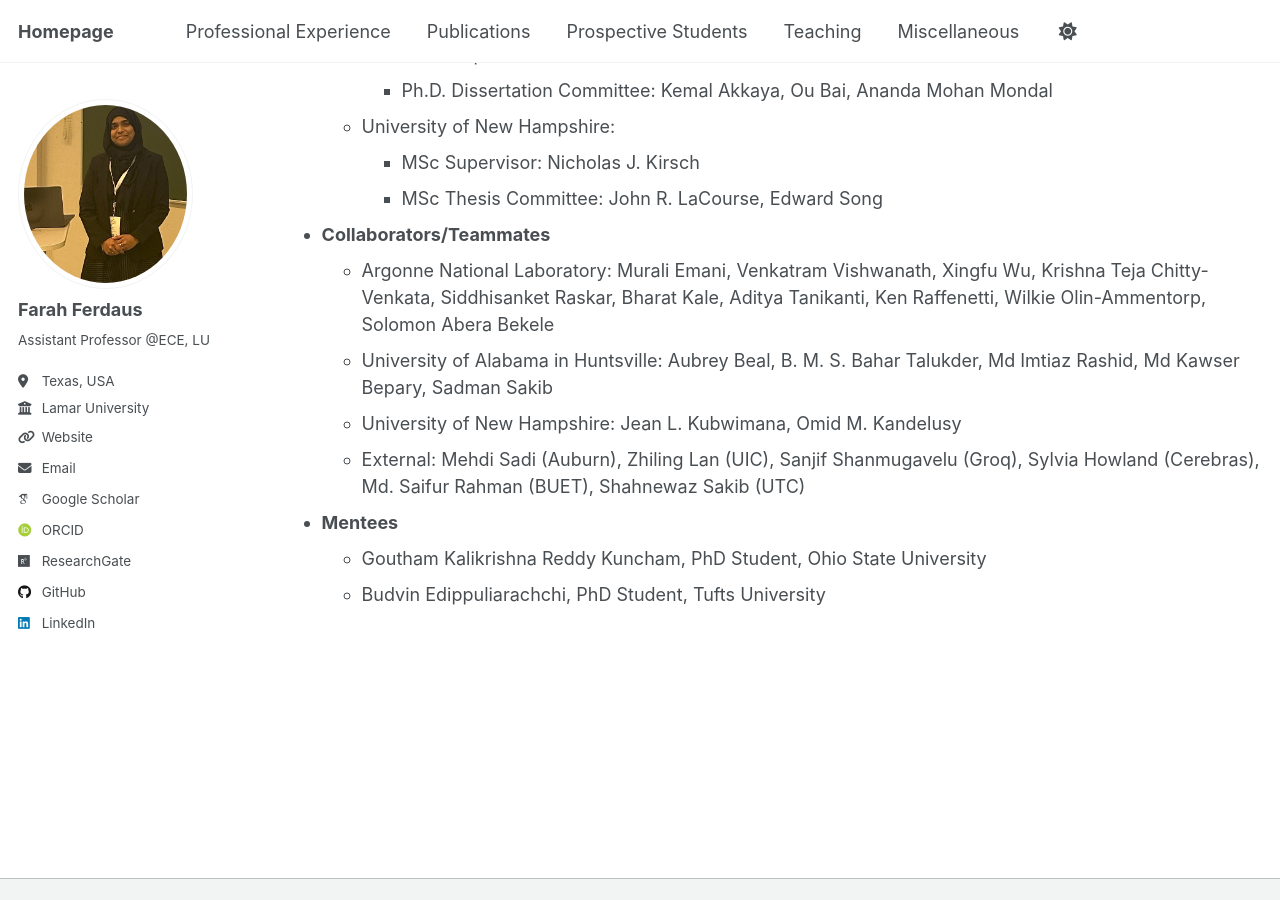
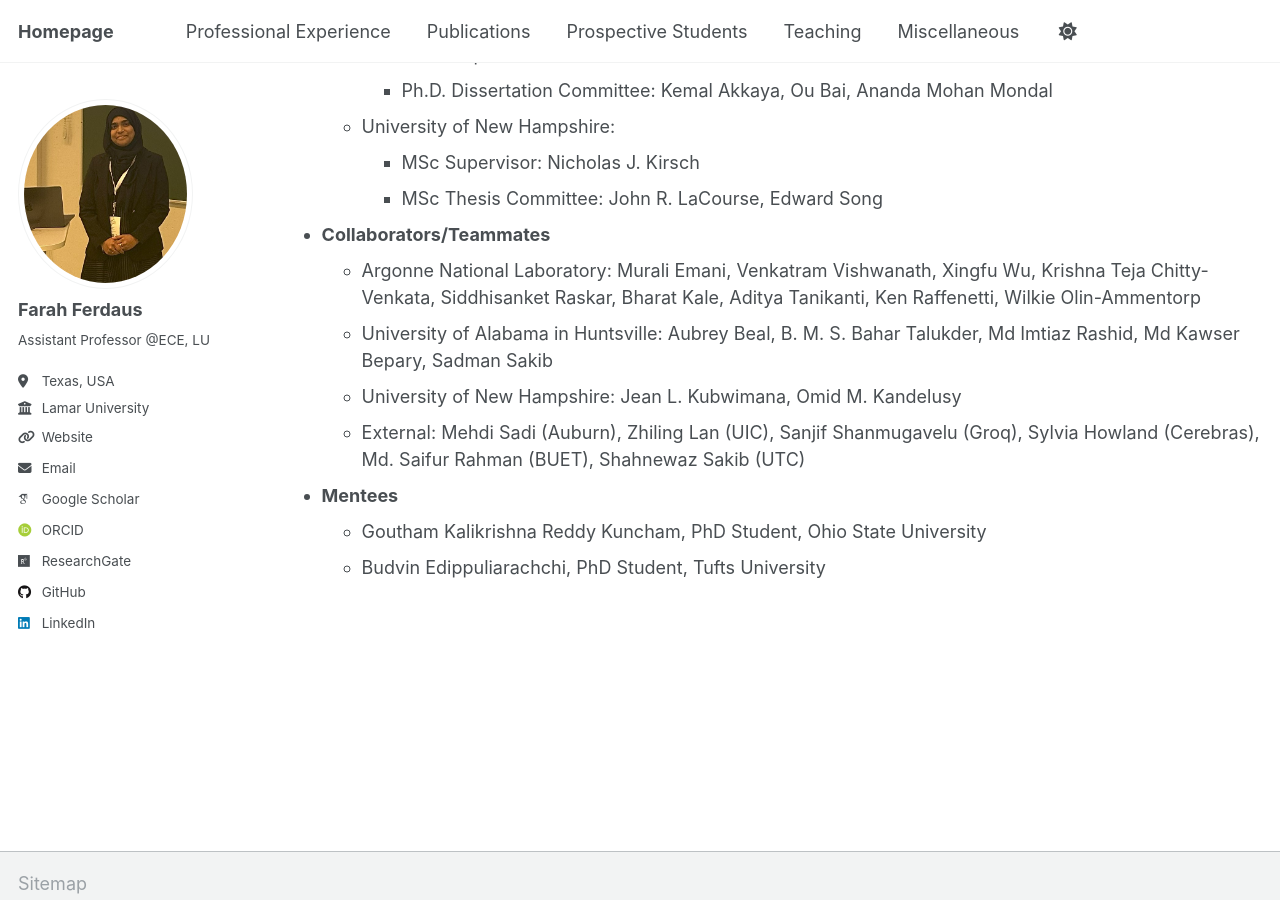
Before and after one commit to fferdaus/fferdaus.github.io, a Jekyll site: the page built from _pages/experience.md, in a window 1280 px wide and 900 px high, scrolled down 2651 px. Built offline with Jekyll 4.4.1, drawn with Linux system fonts in a browser that asks for light colours; some web fonts are replaced.

Commit message:
Update experience.md

```diff
--- a/_pages/experience.md
+++ b/_pages/experience.md
@@ -86,7 +86,7 @@ redirect_from:
     * MSc Supervisor: Nicholas J. Kirsch
     * MSc Thesis Committee: John R. LaCourse, Edward Song
  - **Collaborators/Teammates**
-   * Argonne National Laboratory: Murali Emani, Venkatram Vishwanath, Xingfu Wu, Krishna Teja Chitty-Venkata, Siddhisanket Raskar, Bharat Kale, Aditya Tanikanti, Ken Raffenetti, Wilkie Olin-Ammentorp, Solomon Abera Bekele
+   * Argonne National Laboratory: Murali Emani, Venkatram Vishwanath, Xingfu Wu, Krishna Teja Chitty-Venkata, Siddhisanket Raskar, Bharat Kale, Aditya Tanikanti, Ken Raffenetti, Wilkie Olin-Ammentorp
    * University of Alabama in Huntsville: Aubrey Beal, B. M. S. Bahar Talukder, Md Imtiaz Rashid, Md Kawser Bepary, Sadman Sakib
    * University of New Hampshire: Jean L. Kubwimana, Omid M. Kandelusy
    * External: Mehdi Sadi (Auburn), Zhiling Lan (UIC), Sanjif Shanmugavelu (Groq), Sylvia Howland (Cerebras), Md. Saifur Rahman (BUET), Shahnewaz Sakib (UTC)
```
Also changed, not shown: other parts of _pages/experience.md (+4 -1 lines).
